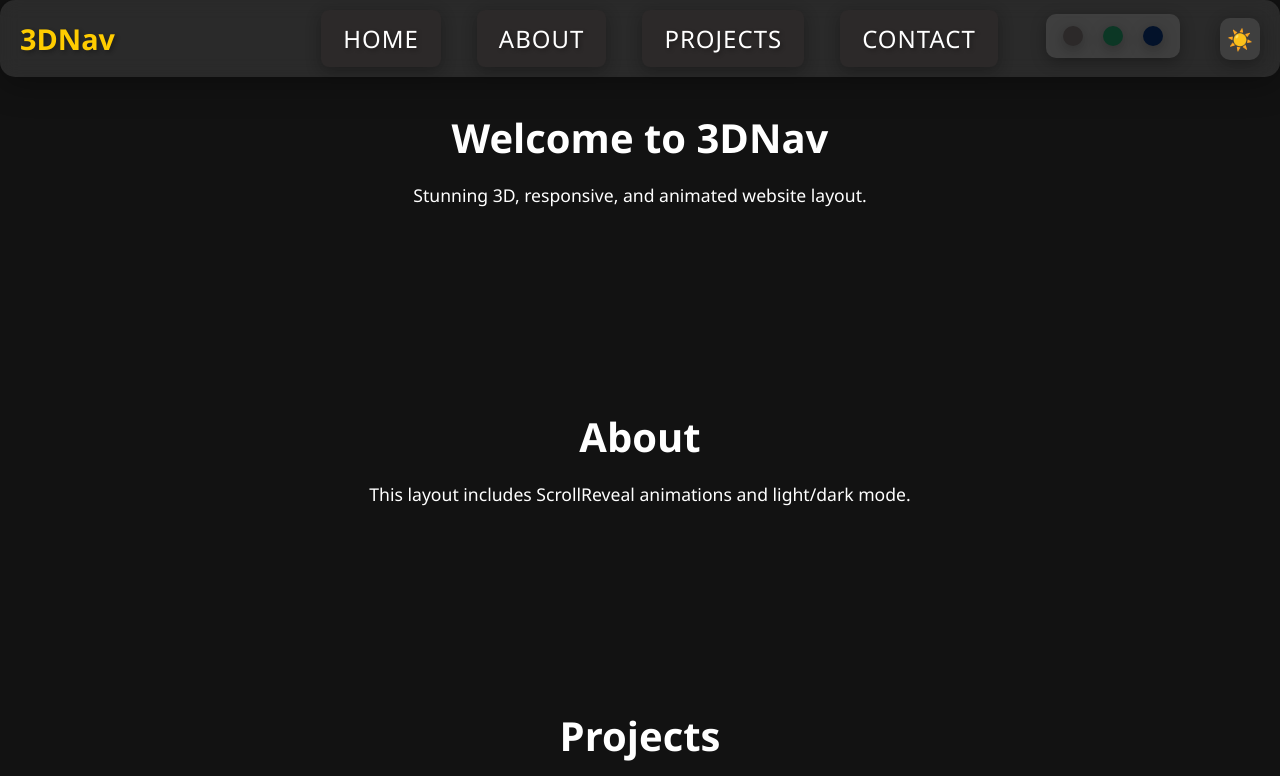
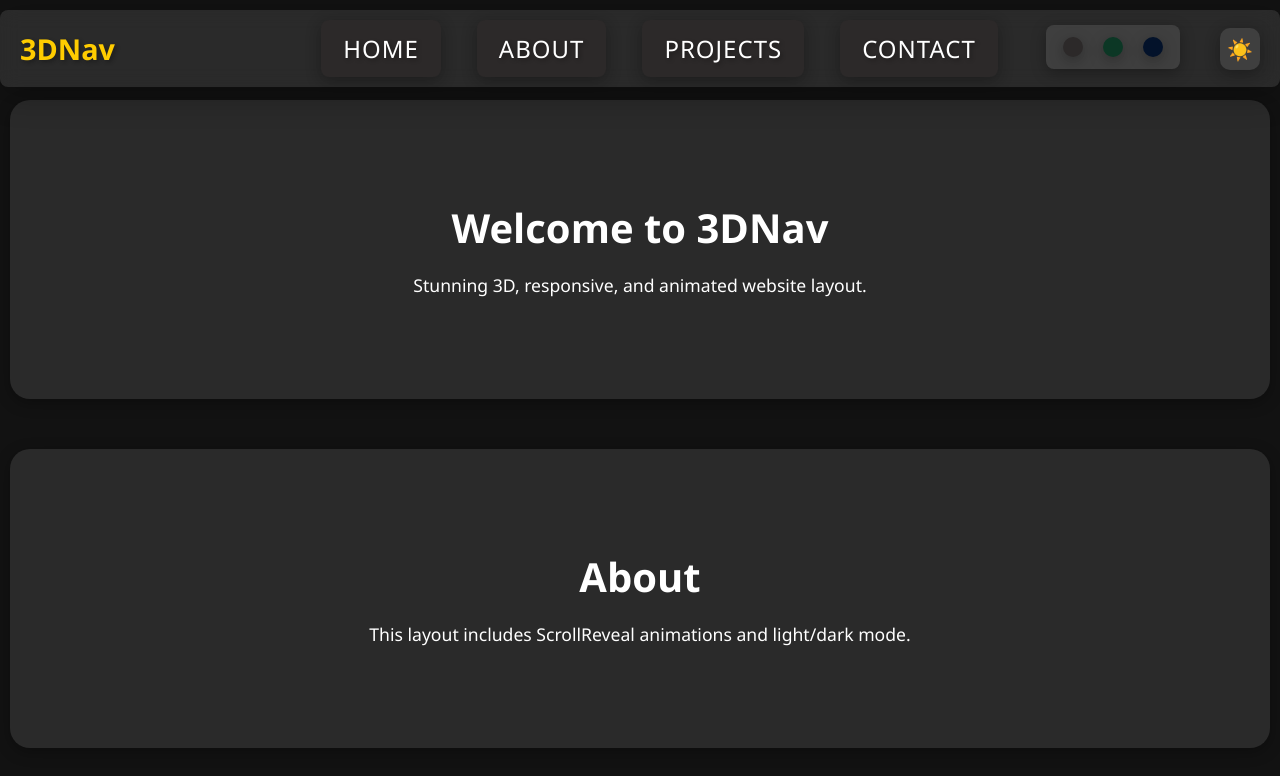
Before and after one commit to im-masum/new-project, a plain HTML site: page index.html in a window 1280 px wide. Shown: the top 776 px of the page. Drawn offline with nearby package versions, Linux system fonts and the light colour scheme.

Commit message:
I have made some changes to some files.

```diff
--- a/style.css
+++ b/style.css
@@ -60,14 +60,15 @@ body.blue-theme {
 
 body {
     display: flex;
+    flex-direction: column;
     width: 100%;
-    flex-direction: column;
+    min-height: 100vh;
     background: var(--bg);
     color: var(--text);
     transition: all 0.3s ease;
     padding: 10px;
-    min-height: 100vh;
-    overflow: hidden;
+    margin: 10px auto;
+    overflow: auto;
 
 }
 
@@ -80,12 +81,12 @@ body {
     backdrop-filter: blur(10px);
     color: var(--text);
     box-shadow: 0 8px 32px var(--shadow);
-    border-radius: 15px;
+    border-radius: 8px;
     padding: 10px 20px;
     width: 100%;
     z-index: 1000;
     position: fixed;
-    top: 0;
+    top: 10px;
     left: 0;
     transition: all 0.3s ease;
 
@@ -225,11 +226,11 @@ body {
 .theme-switcher {
     display: flex;
     position: absolute;
-    top: 14px;
+    top: 25px;
     right: 100px;
     background: var(--card);
     padding: 5px 10px;
-    border-radius: 10px;
+    border-radius: 8px;
     box-shadow: 0 4px 15px var(--shadow);
     z-index: 1000;
     transition: all 0.3s ease;
@@ -239,12 +240,6 @@ body {
     border: 2px solid transparent;
     cursor: pointer;
 
-}
-
-.theme-switcher.active {
-    display: flex;
-    transform: translateY(0);
-    transition: all 0.3s ease;
 }
 
 
@@ -391,10 +386,23 @@ body {
 
 /* Sections */
 section {
+    display: flex;
+    text-align: center;
+    flex-direction: column;
     padding: 100px 20px;
-    text-align: center;
-    max-width: 800px;
+    width:100%;
+    max-width:100%;
     margin: 0 auto;
+    background: var(--card);
+    border-radius: 20px;
+    box-shadow: 0 4px 15px var(--shadow);
+    top: 80px;
+    margin-bottom: 50px;
+    color: var(--text);
+    transition: all 0.3s ease;
+    position: relative;
+    overflow: hidden;
+
 }
 
 section h1, section h2 {
```
